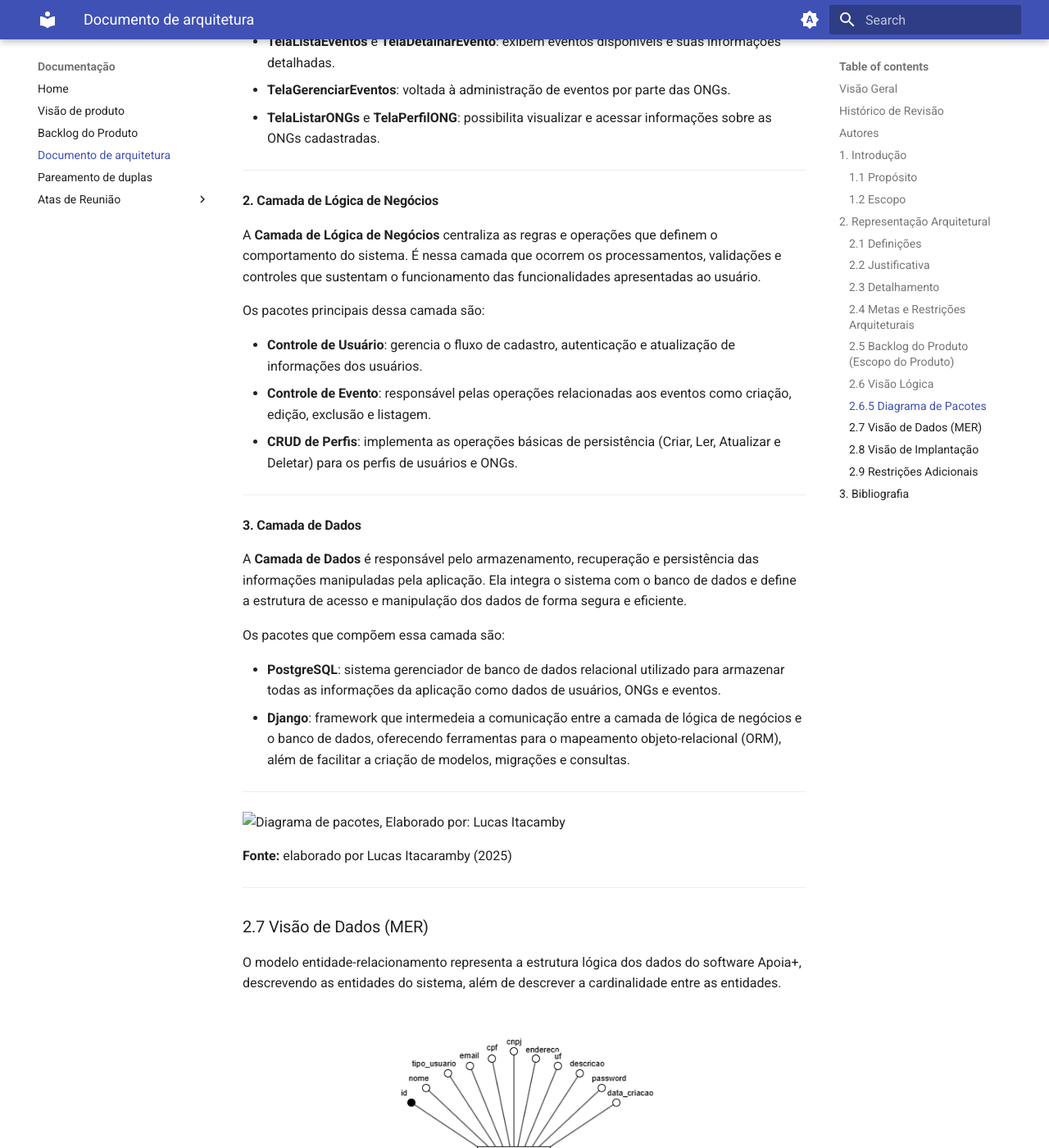
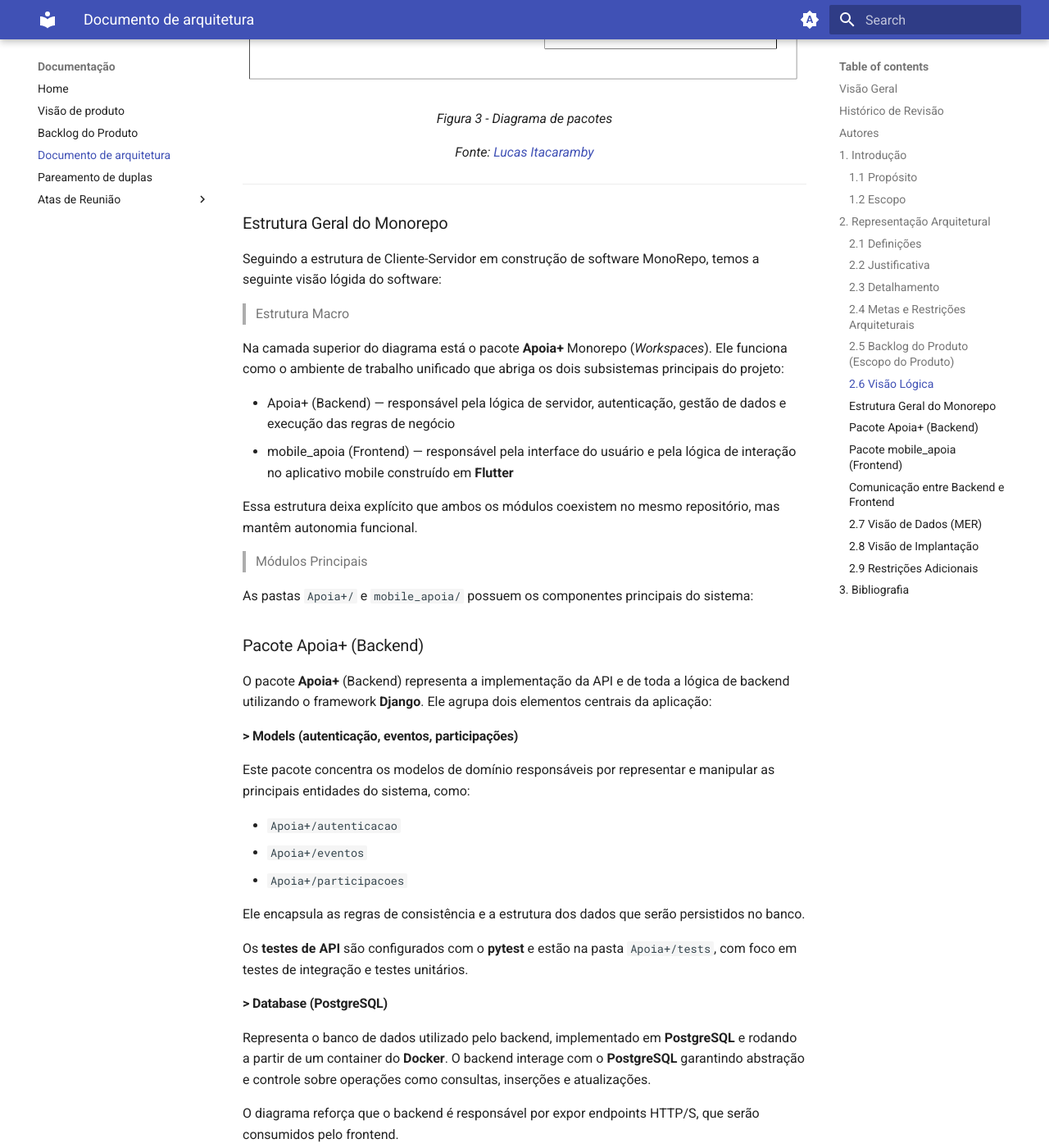
Before and after one commit to FGA0138-MDS-Ajax/2025.2-Gilgamesh, an MkDocs documentation site: the page built from docs/Arquitetura/Documento_Arquitetura.md, in a window 1280 px wide and 1400 px high, scrolled down 10201 px. Shown: the whole window at 82% size. Built offline with MkDocs 1.6.1 and Material for MkDocs 9.7.7, drawn with Linux system fonts in a browser that asks for light colours; some of the changed text lies outside the part shown.

Commit message:
Update referências ao diagrama de pacotes

```diff
--- a/docs/Arquitetura/Documento_Arquitetura.md
+++ b/docs/Arquitetura/Documento_Arquitetura.md
@@ -199,6 +199,7 @@
 #### 2.6.4 Diagrama de Classes
 
 O diagrama de classes apresentado a seguir ilustra a estrutura básica do sistema **Apoia+**, mostrando os principais componentes e como eles se relacionam entre si. Essa representação permite visualizar os elementos fundamentais que compõem a aplicação, incluindo as entidades principais, suas características e as conexões existentes.
+
 ***
 
 ![Diagrama de classes](../imagens/Diagrama_Classes.png)
@@ -216,67 +217,103 @@
 * A relação **muitos-para-muitos (N:M)** entre **Usuários** e **Eventos** é resolvida através da classe associativa **Participacao**.
 * A classe **Participacao** conecta Usuário e Evento (usando `id_usuario`, `id_evento`) e armazena atributos da inscrição, como `status_confirmacao`.
 
----
+#### 2.6.5 Diagrama de Pacotes
 
-### 2.6.5 Diagrama de Pacotes
-
-O sistema é estruturado segundo uma arquitetura em camadas, dividida em três principais níveis: **Camada de Apresentação**, **Camada de Lógica de Negócios** e **Camada de Dados**. Essa organização visa promover a separação de responsabilidades, facilitando a manutenção, a escalabilidade e o entendimento geral da aplicação.
-
----
-
-#### 1. Camada de Apresentação
-
-A **Camada de Apresentação** é responsável pela interface do sistema com o usuário, englobando todas as telas e componentes visuais da aplicação. Nela estão definidos os módulos de interação e navegação, que permitem que usuários e ONGs acessem, visualizem e manipulem as informações disponíveis.
-
-Os principais pacotes dessa camada incluem:
-
-* **TelaLogin**: ponto central de acesso ao sistema, conectando tanto usuários quanto ONGs.
-* **TelaCadastroUsuário** e **TelaCadastroONG**: responsáveis pelo processo de registro de novos usuários e organizações.
-* **TelaHome**: página inicial, que serve como hub de navegação para outras funcionalidades.
-* **TelaListaEventos** e **TelaDetalharEvento**: exibem eventos disponíveis e suas informações detalhadas.
-* **TelaGerenciarEventos**: voltada à administração de eventos por parte das ONGs.
-* **TelaListarONGs** e **TelaPerfilONG**: possibilita visualizar e acessar informações sobre as ONGs cadastradas.
-
----
-
-#### 2. Camada de Lógica de Negócios
-
-A **Camada de Lógica de Negócios** centraliza as regras e operações que definem o comportamento do sistema. É nessa camada que ocorrem os processamentos, validações e controles que sustentam o funcionamento das funcionalidades apresentadas ao usuário.
-
-Os pacotes principais dessa camada são:
-
-* **Controle de Usuário**: gerencia o fluxo de cadastro, autenticação e atualização de informações dos usuários.
-* **Controle de Evento**: responsável pelas operações relacionadas aos eventos como criação, edição, exclusão e listagem.
-* **CRUD de Perfis**: implementa as operações básicas de persistência (Criar, Ler, Atualizar e Deletar) para os perfis de usuários e ONGs.
-
----
-
-#### 3. Camada de Dados
-
-A **Camada de Dados** é responsável pelo armazenamento, recuperação e persistência das informações manipuladas pela aplicação. Ela integra o sistema com o banco de dados e define a estrutura de acesso e manipulação dos dados de forma segura e eficiente.
-
-Os pacotes que compõem essa camada são:
-
-* **PostgreSQL**: sistema gerenciador de banco de dados relacional utilizado para armazenar todas as informações da aplicação como dados de usuários, ONGs e eventos.
-* **Django**: framework que intermedeia a comunicação entre a camada de lógica de negócios e o banco de dados, oferecendo ferramentas para o mapeamento objeto-relacional (ORM), além de facilitar a criação de modelos, migrações e consultas.
-
-
+O diagrama de pacotes apresentado representa a organização estrutural do projeto **Apoia+**, que adota um modelo de desenvolvimento baseado em monorepo. Esse formato permite que tanto o backend quanto o frontend coexistam em um mesmo repositório, mantendo uma separação clara entre responsabilidades, mas facilitando integração, versionamento e manutenção. Cada parte do sistema é organizada em workspaces independentes, compondo os módulos principais do projeto.
 
 ***
 
-![Diagrama de pacotes, Elaborado por: Lucas Itacamby](/docs/imagens/Diagrama_Pacotes.png)
+![Diagrama de pacotes](../imagens/Diagrama_Pacotes.png)
 
-**Fonte:** elaborado por Lucas Itacaramby (2025)
+<p align="center"><em>Figura 3 - Diagrama de pacotes</em></p>
+<p align="center"><em>Fonte: <a href="https://github.com/LucasItacaramby">Lucas Itacaramby</a></em></p>
 
 ***
+
+### Estrutura Geral do Monorepo
+
+Seguindo a estrutura de Cliente-Servidor em construção de software MonoRepo, temos a seguinte visão lógida do software:
+
+> Estrutura Macro
+
+Na camada superior do diagrama está o pacote **Apoia+** Monorepo (*Workspaces*). Ele funciona como o ambiente de trabalho unificado que abriga os dois subsistemas principais do projeto:
+
+* Apoia+ (Backend) — responsável pela lógica de servidor, autenticação, gestão de dados e execução das regras de negócio
+* mobile_apoia (Frontend) — responsável pela interface do usuário e pela lógica de interação no aplicativo mobile construído em **Flutter**
+
+Essa estrutura deixa explícito que ambos os módulos coexistem no mesmo repositório, mas mantêm autonomia funcional.
+
+> Módulos Principais
+
+As pastas `Apoia+/` e `mobile_apoia/` possuem os componentes principais do sistema:
+
+### Pacote Apoia+ (Backend)
+
+O pacote **Apoia+** (Backend) representa a implementação da API e de toda a lógica de backend utilizando o framework **Django**. Ele agrupa dois elementos centrais da aplicação:
+
+#### **> Models (autenticação, eventos, participações)**
+
+Este pacote concentra os modelos de domínio responsáveis por representar e manipular as principais entidades do sistema, como:
+
+* `Apoia+/autenticacao`
+* `Apoia+/eventos`
+* `Apoia+/participacoes`
+
+Ele encapsula as regras de consistência e a estrutura dos dados que serão persistidos no banco.
+
+Os **testes de API** são configurados com o **pytest** e estão na pasta `Apoia+/tests`, com foco em testes de integração e testes unitários.
+
+#### **> Database (PostgreSQL)**
+
+Representa o banco de dados utilizado pelo backend, implementado em **PostgreSQL** e rodando a partir de um container do **Docker**.
+O backend interage com o **PostgreSQL** garantindo abstração e controle sobre operações como consultas, inserções e atualizações.
+
+O diagrama reforça que o backend é responsável por expor endpoints HTTP/S, que serão consumidos pelo frontend.
+
+### Pacote mobile_apoia (Frontend)
+
+O pacote mobile_apoia (Frontend) representa o aplicativo mobile desenvolvido em **Flutter**. Esse módulo reúne todos os componentes relacionados à interface e lógica de cliente. Seus subpacotes são:
+
+#### **> Telas (Flutter)**
+
+Contém as páginas visuais do aplicativo, incluindo:
+
+* Tela de login
+* Tela de cadastro
+* Visualização de eventos
+* Listagens
+* Detalhes de ONGs e ações
+
+São elementos totalmente focados na interação com o usuário.
+
+#### **> Componentes (UI)**
+
+Reúne elementos reutilizáveis que compõem a interface gráfica, como:
+
+* Botões
+* Cards
+* Form inputs
+* Layouts comuns
+
+Este pacote garante maior organização, modularidade e reaproveitamento no frontend.
+
+### Comunicação entre Backend e Frontend
+
+O diagrama destaca a relação entre os dois pacotes principais:
+O mobile_apoia (Frontend) consome os serviços publicados pelo Apoia+ (Backend) através de requisições HTTP/S.
+
 ### 2.7 Visão de Dados (MER)
 
-O modelo entidade-relacionamento representa a estrutura lógica dos dados do software Apoia+, descrevendo as entidades do sistema, além de descrever a cardinalidade entre as entidades.
+O modelo entidade-relacionamento representa a estrutura lógica dos dados do software **Apoia+**, descrevendo as entidades do sistema, além de descrever a cardinalidade entre as entidades.
+
+***
 
 ![Modelo Entidade-Relacionamento](../imagens/Modelo_Entidade_Relacionamento.png)
 
 <p align="center"><em>Figura 4 - Modelo Entidade-Relacionamento</em></p>
 <p align="center"><em>Fonte: <a href="https://github.com/LucasItacaramby">Lucas Itacaramby</a></em></p>
+
+***
 
 #### Tabela 1: Entidades do Sistema
 | Entidades | Descrição |
```
Also changed, not shown: docs/imagens/Diagrama_Pacotes.png.
